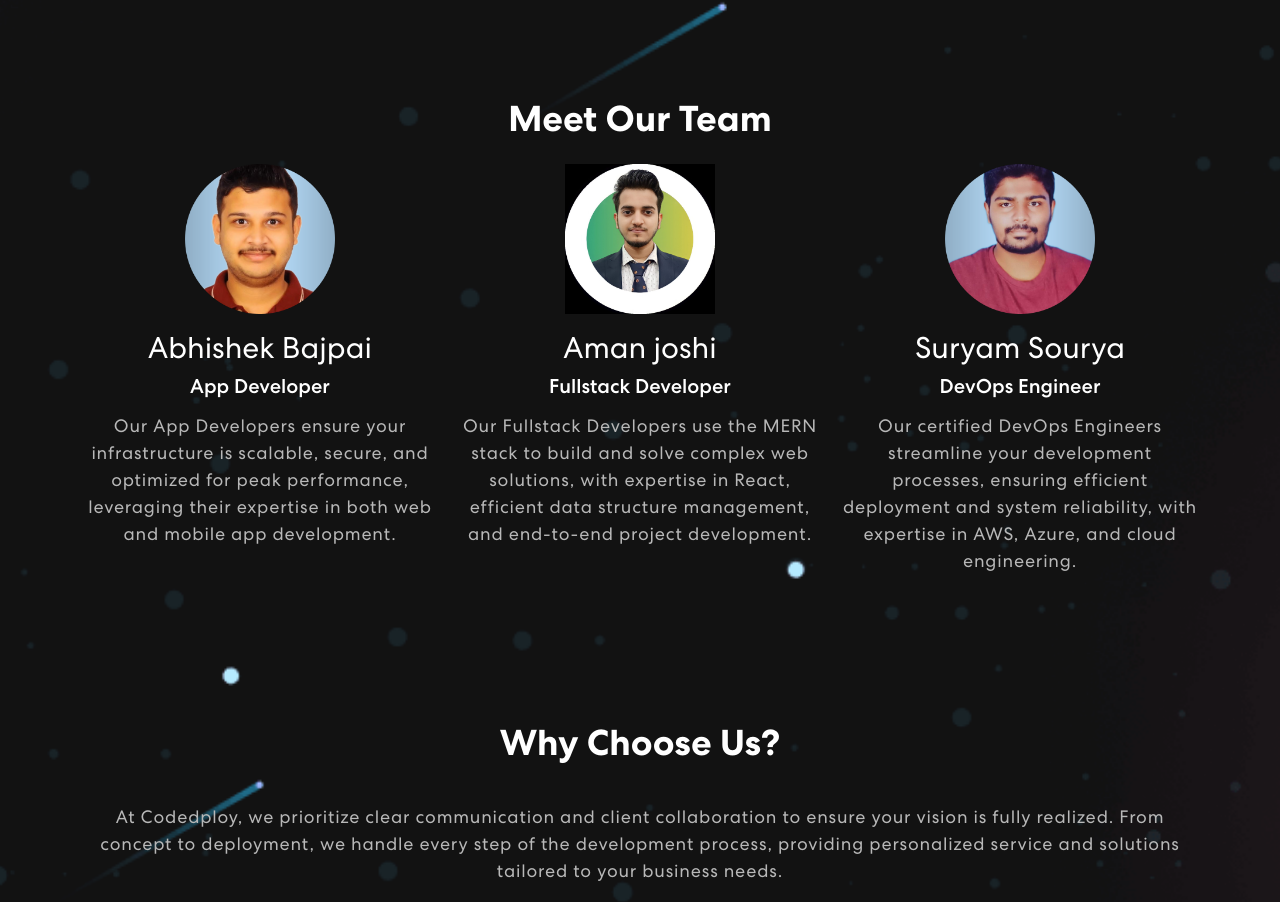
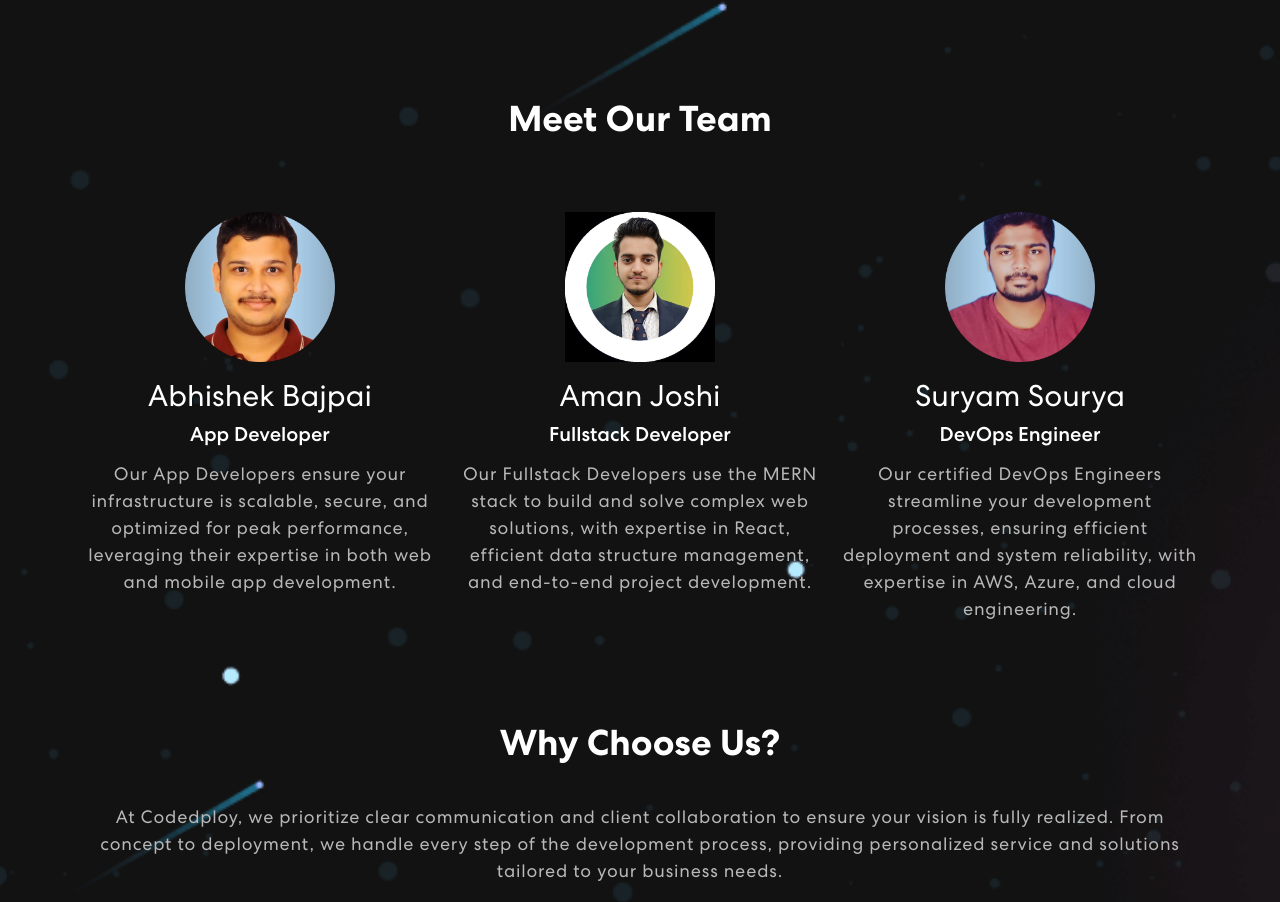
Before and after one commit to suryam-sourya/Team-Portfolio, a React (Create React App) app: page /about in a window 1280 px wide. Shown: the part 975-1877 px from the top of the page. Built offline with nearby package versions, Linux system fonts and the light colour scheme; no server answers.

Commit message:
Updated with optimized code

```diff
--- a/src/App.css
+++ b/src/App.css
@@ -369,15 +369,37 @@ text-decoration: none;
   font-size: 45px;
   font-weight: 700;
 }
-
+.about h2:hover {
+  color: #E0115F;
+}
 .about h3 {
   font-size: 36px; /* Slightly smaller than h2 */
   font-weight: 600; /* Less bold than h2 */
 }
+.about h3:hover {
+  color: #E0115F;
+}
+.about h4 {
 
-.about h4 {
   font-size: 30px; /* Smaller than h3 */
   font-weight: 40; /* Even less bold than h3 */
+}
+.about h4:hover {
+  color: #E0115F;
+  font-size: 30px; /* Smaller than h3 */
+  font-weight: 40; /* Even less bold than h3 */
+}
+
+.about .no-decoration {
+  text-decoration: none;
+  color: inherit;
+  font-size: inherit;
+  font-weight: inherit;
+  font-family: inherit;
+}
+
+.about .no-decoration:hover {
+  color: #AA367C; /* Optional for hover effect */
 }
 
 
@@ -401,13 +423,13 @@ text-decoration: none;
   text-align: center;
 }
 .project p {
-  color: #B8B8B8;
+    color: #B8B8B8;
   font-size: 18px;
   letter-spacing: 0.8px;
   line-height: 1.5em;
   margin: 14px auto 30px auto;
   text-align: center;
-  width: 56%;
+
 }
 .project .nav.nav-pills {
   width: 72%;
--- a/src/components/About.js
+++ b/src/components/About.js
@@ -9,6 +9,30 @@ import { HashLink } from 'react-router-hash-link';
 import aboutImg from '../assets/img/contact-img.svg'; // Main section image
 import colorSharp2 from "../assets/img/banner-bg.png"; // Background image
 import { Footer } from './Footer';
+
+const teamMembers = [
+  {
+    name: "Abhishek Bajpai",
+    title: "App Developer",
+    description: "Our App Developers ensure your infrastructure is scalable, secure, and optimized for peak performance, leveraging their expertise in both web and mobile app development.",
+    imgSrc: abhi,
+    linkedIn: "https://www.linkedin.com/in/abhishek-bajpai1/",
+  },
+  {
+    name: "Aman Joshi",
+    title: "Fullstack Developer",
+    description: "Our Fullstack Developers use the MERN stack to build and solve complex web solutions, with expertise in React, efficient data structure management, and end-to-end project development.",
+    imgSrc: aman,
+    linkedIn: "https://www.linkedin.com/in/aman-joshi-064433192/",
+  },
+  {
+    name: "Suryam Sourya",
+    title: "DevOps Engineer",
+    description: "Our certified DevOps Engineers streamline your development processes, ensuring efficient deployment and system reliability, with expertise in AWS, Azure, and cloud engineering.",
+    imgSrc: suryam,
+    linkedIn: "https://www.linkedin.com/in/suryam-sourya/",
+  },
+];
 
 export const About = () => {
   return (
@@ -98,50 +122,32 @@ export const About = () => {
        <Row className="mb-5">
           <Col xs={12}>
             <TrackVisibility>
-              {({ isVisible }) =>
+              {({ isVisible }) => (
                 <h3 className={`text-center mb-4 ${isVisible ? 'animate__animated animate__fadeIn' : ''}`}>
                   Meet Our Team
                 </h3>
-              }
+              )}
             </TrackVisibility>
           </Col>
-          <Col xs={12} md={4} className="text-center mb-4">
+        </Row>
+
+        <Row>
+          {teamMembers.map((member, index) => (
+            <Col key={index} xs={12} md={4} className="text-center mb-4">
               <TrackVisibility>
-              {({ isVisible }) =>
+                {({ isVisible }) => (
                   <div className={`text-center ${isVisible ? 'animate__animated animate__fadeIn' : ''}`}>
-                  <img src={abhi} alt="Cloud Engineer" className="img-fluid mb-3" style={{ maxWidth: '150px' }} />
-                  <h4>Abhishek Bajpai</h4>
-                  <h5> App Developer</h5>
-                  <p>Our App Developers ensure your infrastructure is scalable, secure, and optimized for peak performance, leveraging their expertise in both web and mobile app development.
-                  </p>
+                    <img src={member.imgSrc} alt={member.title} className="img-fluid mb-3" style={{ maxWidth: '150px' }} />
+                    <a href={member.linkedIn} target="_blank" rel="noopener noreferrer" style={{ textDecoration: 'none', color: 'inherit' }}>
+                      <h4>{member.name}</h4>
+                    </a>
+                    <h5>{member.title}</h5>
+                    <p>{member.description}</p>
                   </div>
-              }
+                )}
               </TrackVisibility>
             </Col>
-          <Col xs={12} md={4} className="text-center mb-4">
-            <TrackVisibility>
-              {({ isVisible }) =>
-                <div className={`text-center ${isVisible ? 'animate__animated animate__fadeIn' : ''}`}>
-                  <img src={aman} alt="Fullstack Developer" className="img-fluid mb-3" style={{ maxWidth: '150px' }} />
-                  <h4>Aman joshi</h4>
-                  <h5>Fullstack Developer</h5>
-                  <p>Our Fullstack Developers use the MERN stack to build and solve complex web solutions, with expertise in React, efficient data structure management, and end-to-end project development.</p>
-                </div>
-              }
-            </TrackVisibility>
-          </Col>
-          <Col xs={12} md={4} className="text-center mb-4">
-            <TrackVisibility>
-              {({ isVisible }) =>
-                <div className={`text-center ${isVisible ? 'animate__animated animate__fadeIn' : ''}`}>
-                  <img src={suryam} alt="DevOps Engineer" className="img-fluid mb-3" style={{ maxWidth: '150px' }} />
-                  <h4>Suryam Sourya </h4>
-                  <h5>DevOps Engineer </h5>
-                  <p>Our certified DevOps Engineers streamline your development processes, ensuring efficient deployment and system reliability, with expertise in AWS, Azure, and cloud engineering.</p>
-                </div>
-              }
-            </TrackVisibility>
-          </Col>
+          ))}
         </Row>
 
         {/* Why Choose Us Section */}
--- a/src/components/Projects.js
+++ b/src/components/Projects.js
@@ -151,7 +151,7 @@ export const Projects = () => {
               {({ isVisible }) =>
               <div className={isVisible ? "animate__animated animate__fadeIn": ""}>
                 <h2>Our Work</h2>
-                <p>Lorem Ipsum is simply dummy text of the printing and typesetting industry. Lorem Ipsum has been the industry's standard dummy text ever since the 1500s, when an unknown printer took a galley of type and scrambled it to make a type specimen book.</p>
+                <p>At CodeDploy, we specialize in end-to-end website development, from building full-scale company websites for small businesses to creating personalized portfolios for students and individuals. We also offer professional logo design services to help businesses establish a strong brand identity. With numerous successful projects already deployed and a growing list of happy customers, we take pride in delivering high-quality digital solutions that drive business growth.</p>
                 <Tab.Container id="projects-tabs" defaultActiveKey="first">
                   <Nav variant="pills" className="nav-pills mb-5 justify-content-center align-items-center" id="pills-tab">
                     <Nav.Item>
--- a/src/components/Skills.js
+++ b/src/components/Skills.js
@@ -1,64 +1,50 @@
+import { Container, Row, Col } from "react-bootstrap";
+import Carousel from 'react-multi-carousel';
+import 'react-multi-carousel/lib/styles.css';
 import meter1 from "../assets/img/meter1.svg";
 import meter2 from "../assets/img/meter2.svg";
 import meter3 from "../assets/img/meter3.svg";
-import Carousel from 'react-multi-carousel';
-import 'react-multi-carousel/lib/styles.css';
-import arrow1 from "../assets/img/arrow1.svg";
-import arrow2 from "../assets/img/arrow2.svg";
-import colorSharp from "../assets/img/color-sharp.png"
+import colorSharp from "../assets/img/color-sharp.png";
 
 export const Skills = () => {
   const responsive = {
-    superLargeDesktop: {
-      // the naming can be any, depends on you.
-      breakpoint: { max: 4000, min: 3000 },
-      items: 5
-    },
-    desktop: {
-      breakpoint: { max: 3000, min: 1024 },
-      items: 3
-    },
-    tablet: {
-      breakpoint: { max: 1024, min: 464 },
-      items: 2
-    },
-    mobile: {
-      breakpoint: { max: 464, min: 0 },
-      items: 1
-    }
+    desktop: { breakpoint: { max: 3000, min: 1024 }, items: 3 },
+    tablet: { breakpoint: { max: 1024, min: 464 }, items: 2 },
+    mobile: { breakpoint: { max: 464, min: 0 }, items: 1 }
   };
+
+  const services = [
+    { img: meter1, label: "Website Development" },
+    { img: meter2, label: "DevOps" },
+    { img: meter2, label: "SEO & Optimization" },
+    { img: meter2, label: "UI/UX Design" },
+    { img: meter3, label: "Logo Design" },
+    { img: meter1, label: "Cloud Infrastructure" }
+  ];
 
   return (
     <section className="skill" id="skills">
-        <div className="container">
-            <div className="row">
-                <div className="col-12">
-                    <div className="skill-bx wow zoomIn">
-                        <h2>Services</h2>
-                        <p>Lorem Ipsum is simply dummy text of the printing and typesetting industry.<br></br> Lorem Ipsum has been the industry's standard dummy text.</p>
-                        <Carousel responsive={responsive} infinite={true} className="owl-carousel owl-theme skill-slider">
-                            <div className="item">
-                                <img src={meter1} alt="Image" />
-                                <h5>Web Development</h5>
-                            </div>
-                            <div className="item">
-                                <img src={meter2} alt="Image" />
-                                <h5>Brand Identity</h5>
-                            </div>
-                            <div className="item">
-                                <img src={meter3} alt="Image" />
-                                <h5>Logo Design</h5>
-                            </div>
-                            <div className="item">
-                                <img src={meter1} alt="Image" />
-                                <h5>Web Development</h5>
-                            </div>
-                        </Carousel>
-                    </div>
-                </div>
+      <Container>
+        <Row>
+          <Col xs={12}>
+            <div className="skill-bx wow zoomIn">
+              <h2>Services</h2>
+              <p>
+                At CodeDploy, we offer comprehensive digital solutions, including responsive website development, cloud infrastructure on AWS and Azure, and streamlined DevOps for efficient deployments. Our expert team designs intuitive UI/UX, develops robust content management systems (CMS), and optimizes websites for performance and scalability. We also enhance online visibility through SEO and digital marketing strategies to help your business grow.
+              </p>
+              <Carousel responsive={responsive} infinite className="owl-carousel owl-theme skill-slider">
+                {services.map((service, index) => (
+                  <div key={index} className="item">
+                    <img src={service.img} alt={service.label} />
+                    <h5>{service.label}</h5>
+                  </div>
+                ))}
+              </Carousel>
             </div>
-        </div>
-        <img className="background-image-left" src={colorSharp} alt="Image" />
+          </Col>
+        </Row>
+      </Container>
+      <img className="background-image-left" src={colorSharp} alt="Background" />
     </section>
-  )
+  );
 }
```
Also changed, not shown: src/components/Banner.js (+20 -21 lines). Lines whose indentation alone changed are shown as unchanged.
